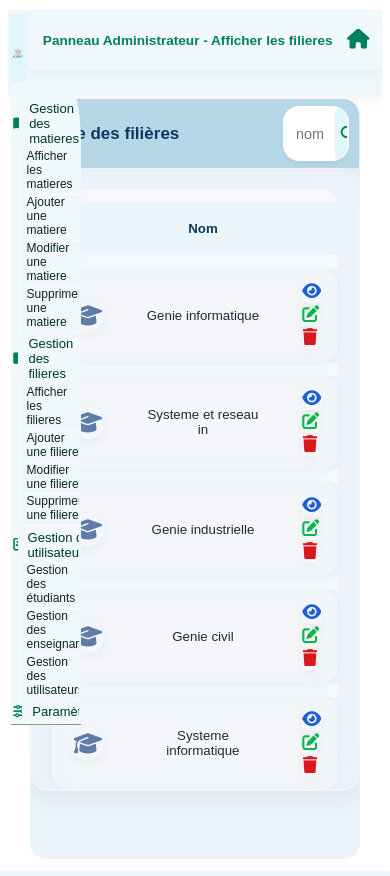
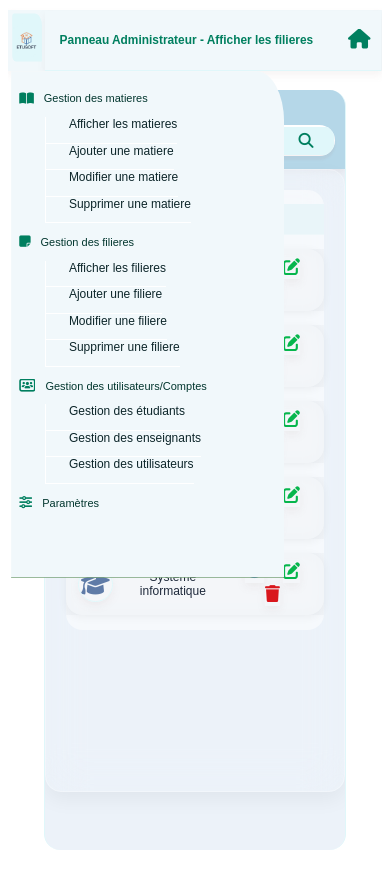
Before and after one commit to BradHHK/GESTION_SCOLARITE, a PHP site: page /php/afficherFiliere.php in a window 390 px wide. Run offline with PHP 8.4, Linux system fonts and the light colour scheme; data comes from the database, SQL or seed files in the repository.

Commit message:
Media queries css

```diff
--- a/Projet_Gestion/css/panel.css
+++ b/Projet_Gestion/css/panel.css
@@ -778,3 +778,124 @@ button[type="reset"]{
 body{
     overflow-y: hidden;
 }
+
+/* Ajouts pour panel.css */
+
+@media screen and (max-width: 1200px) {
+    .left-menu {
+        width: 22%;
+    }
+
+    .option .card {
+        width: 30%;
+        margin-bottom: 20px;
+    }
+
+    .optionAjouter .form {
+        width: 60%;
+    }
+}
+
+@media screen and (max-width: 992px) {
+    .left-menu {
+        width: 25%;
+    }
+
+    .header {
+        font-size: 14px;
+    }
+
+    .option .card {
+        width: 45%;
+    }
+
+    .option .card-text p {
+        font-size: 12px;
+    }
+
+    .optionAfficher .action-button {
+        width: 25%;
+    }
+}
+
+@media screen and (max-width: 768px) {
+    .head {
+        min-height: 8vh;
+    }
+
+    .arrow {
+        width: 8%;
+    }
+
+    .left-menu {
+        width: 35%;
+        position: absolute;
+        z-index: 1000;
+    }
+
+    .option, .optionAjouter, .optionAfficher {
+        padding: 5%;
+    }
+
+    .option .card {
+        width: 100%;
+        margin-bottom: 25px;
+    }
+
+    .optionAjouter .form {
+        width: 90%;
+    }
+
+    .optionAfficher table th,
+    .optionAfficher table td {
+        padding: 8px 12px;
+        font-size: 12px;
+    }
+
+    .optionAfficher .text-header .recherche-Pan {
+        width: 40%;
+    }
+}
+
+@media screen and (max-width: 576px) {
+    .head {
+        min-height: 6vh;
+    }
+
+    .arrow {
+        width: 10%;
+        min-height: 6vh;
+    }
+
+    .left-menu {
+        width: 70%;
+    }
+
+    .navbar ul .link a {
+        font-size: 11px;
+    }
+
+    .option .card-text h5 {
+        font-size: 16px;
+        margin-top: 20px;
+    }
+
+    .optionAfficher .text-header {
+        flex-direction: column;
+        height: auto;
+        padding: 10px;
+    }
+
+    .optionAfficher .text-header h5 {
+        margin-bottom: 10px;
+    }
+
+    .optionAfficher .text-header .recherche-Pan {
+        width: 100%;
+        margin-right: 0;
+    }
+
+    .optionAfficher .action-button {
+        width: 40%;
+    }
+}
```
Also changed, not shown: Projet_Gestion/css/infomessage.css (+61 -34 lines), Projet_Gestion/css/style.css (+111 -0 lines).
